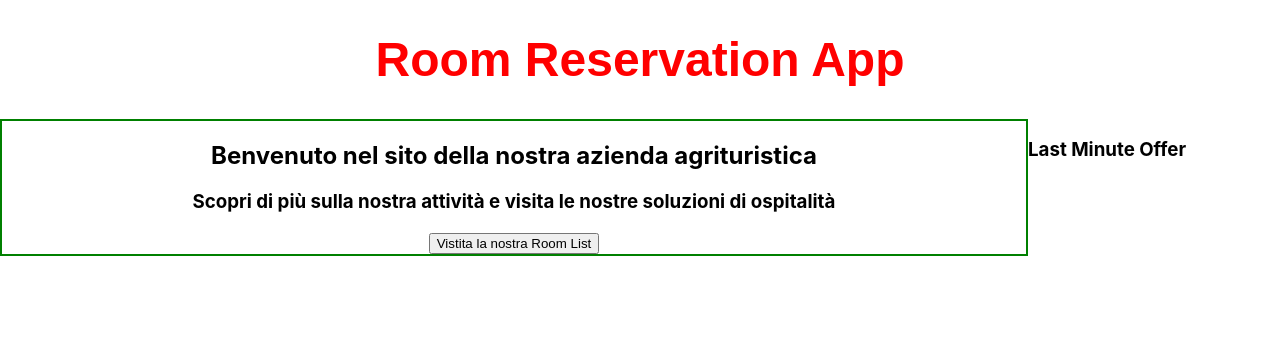
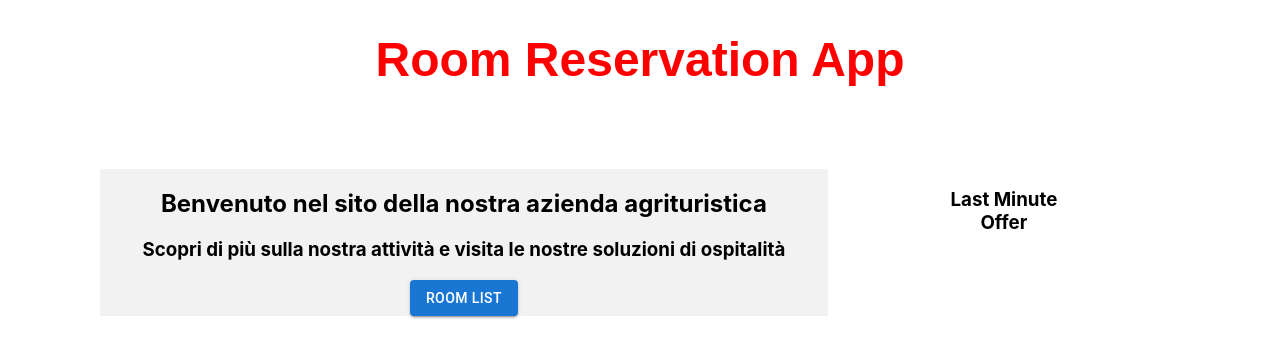
Before and after one commit to FrancescoMicunco/rooms_reservation, a React (Create React App) app: page / in a window 1280 px wide. Shown: the top 358 px of the page. Built offline with nearby package versions, Linux system fonts and the light colour scheme.

Commit message:
homePage

```diff
--- a/src/Pages/HomePage.jsx
+++ b/src/Pages/HomePage.jsx
@@ -1,6 +1,8 @@
 import React from "react";
 import "../styles/homePage.css";
 import { useNavigate, Link } from "react-router-dom"
+import Button from '@mui/material/Button'
+
 
 const HomePage = () => {
 
@@ -11,7 +13,7 @@ const HomePage = () => {
             <div className="roomList">
                 <h2>Benvenuto nel sito della nostra azienda agrituristica</h2>
                 <h3>Scopri di più sulla nostra attività e visita le nostre soluzioni di ospitalità</h3>
-                <button onClick={() => { navigate("/rooms") }}>Vistita la nostra Room List</button>
+                <Button variant="contained" onClick={() => { navigate("/rooms") }}>Room List</Button>
             </div>
             <div className="lastMinute">
                 <h3> Last Minute Offer </h3>
--- a/src/styles/homePage.css
+++ b/src/styles/homePage.css
@@ -1,8 +1,15 @@
 .homePage {
     display: flex;
+    padding: 50px 100px;
 }
 
 .roomList {
-    border: solid green 2px;
-    width: 80%;
+    width: 70%;
+    background-color: rgba(232, 232, 232, 0.582);
 }
+
+.lastMinute {
+    display: flex;
+    justify-content: center;
+    padding: 0 100px;
+}
```
